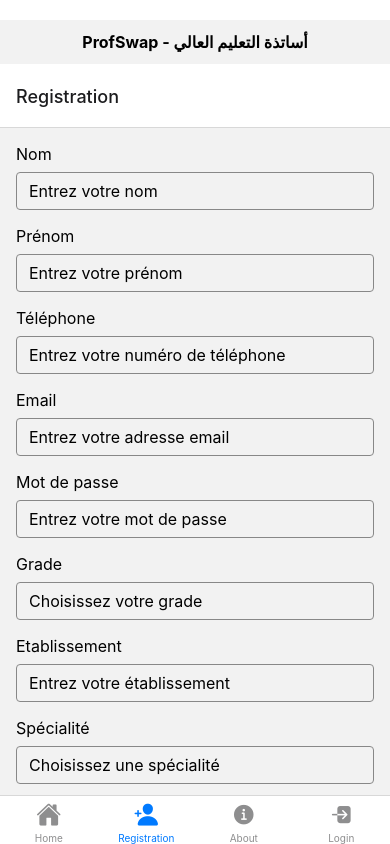
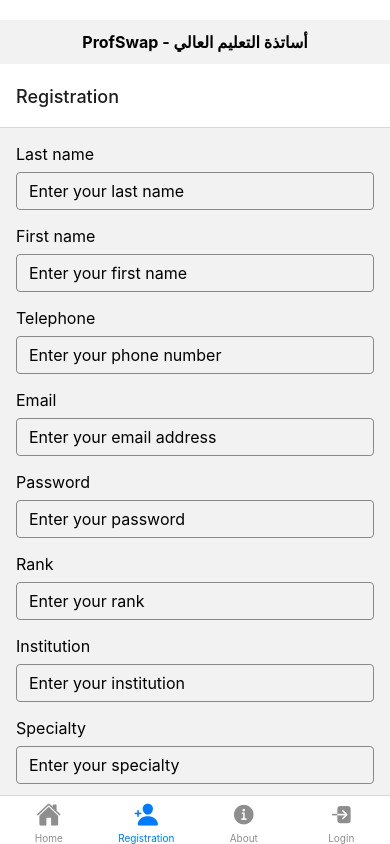
Before and after one commit to Nouhaila25/Permutation, a React Native app: screen /Registration in a window 390 px wide. Built offline with nearby package versions, Linux system fonts and the light colour scheme; no server answers.

Commit message:
Update Inscription.js

```diff
--- a/Inscription.js
+++ b/Inscription.js
@@ -24,28 +24,28 @@ export default function Inscription() {
     <View style={styles.container}>
 
       <View style={styles.inputContainer}>
-        <Text style={styles.inputLabel}>Nom</Text>
+        <Text style={styles.inputLabel}>Last name</Text>
         <TextInput
           style={styles.input}
-          placeholder="Entrez votre nom"
+          placeholder="Enter your last name"
           value={nom}
           onChangeText={setNom}
         />
       </View>
       <View style={styles.inputContainer}>
-        <Text style={styles.inputLabel}>Prénom</Text>
+        <Text style={styles.inputLabel}>First name</Text>
         <TextInput
           style={styles.input}
-          placeholder="Entrez votre prénom"
+          placeholder="Enter your first name"
           value={prenom}
           onChangeText={setPrenom}
         />
       </View>
       <View style={styles.inputContainer}>
-        <Text style={styles.inputLabel}>Téléphone</Text>
+        <Text style={styles.inputLabel}>Telephone</Text>
         <TextInput
           style={styles.input}
-          placeholder="Entrez votre numéro de téléphone"
+          placeholder="Enter your phone number"
           value={telephone}
           onChangeText={setTelephone}
           keyboardType="phone-pad"
@@ -55,68 +55,68 @@ export default function Inscription() {
         <Text style={styles.inputLabel}>Email</Text>
         <TextInput
           style={styles.input}
-          placeholder="Entrez votre adresse email"
+          placeholder="Enter your email address"
           value={email}
           onChangeText={setEmail}
           keyboardType="email-address"
         />
       </View>
       <View style={styles.inputContainer}>
-        <Text style={styles.inputLabel}>Mot de passe</Text>
+        <Text style={styles.inputLabel}>Password</Text>
         <TextInput
           style={styles.input}
-          placeholder="Entrez votre mot de passe"
+          placeholder="Enter your password"
           value={motDePasse}
           onChangeText={setMotDePasse}
           secureTextEntry
         />
       </View>
       <View style={styles.inputContainer}>
-        <Text style={styles.inputLabel}>Grade</Text>
+        <Text style={styles.inputLabel}>Rank</Text>
         <TextInput
           style={styles.input}
-          placeholder="Choisissez votre grade"
+          placeholder="Enter your rank"
           value={grade}
           onChangeText={setGrade}
         />
       </View>
       <View style={styles.inputContainer}>
-        <Text style={styles.inputLabel}>Etablissement</Text>
+        <Text style={styles.inputLabel}>Institution</Text>
         <TextInput
           style={styles.input}
-          placeholder="Entrez votre établissement"
+          placeholder="Enter your institution"
           value={etablissement}
           onChangeText={setEtablissement}
         />
       </View>
       <View style={styles.inputContainer}>
-        <Text style={styles.inputLabel}>Spécialité</Text>
+        <Text style={styles.inputLabel}>Specialty</Text>
         <TextInput
           style={styles.input}
-          placeholder="Choisissez une spécialité"
+          placeholder="Enter your specialty"
           value={specialite}
           onChangeText={setSpecialite}
         />
       </View>
       <View style={styles.inputContainer}>
-        <Text style={styles.inputLabel}>Ville Actuelle</Text>
+        <Text style={styles.inputLabel}>Current city</Text>
         <TextInput
           style={styles.input}
-          placeholder="Choisissez une ville"
+          placeholder="Enter your current city"
           value={villeActuelle}
           onChangeText={setVilleActuelle}
         />
       </View>
       <View style={styles.inputContainer}>
-        <Text style={styles.inputLabel}>Villes Désirées</Text>
+        <Text style={styles.inputLabel}>Desired cities</Text>
         <TextInput
           style={styles.input}
-          placeholder="Select..."
+          placeholder="Enter your desired cities"
           value={villesDesirees}
           onChangeText={setVillesDesirees}
         />
       </View>
-      <Button title="Inscription" onPress={handleInscription} />
+      <Button title="Registration" onPress={handleInscription} />
     </View>
     </ScrollView>
   );
```
